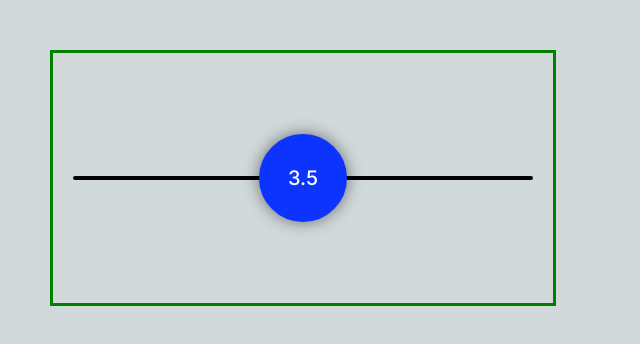
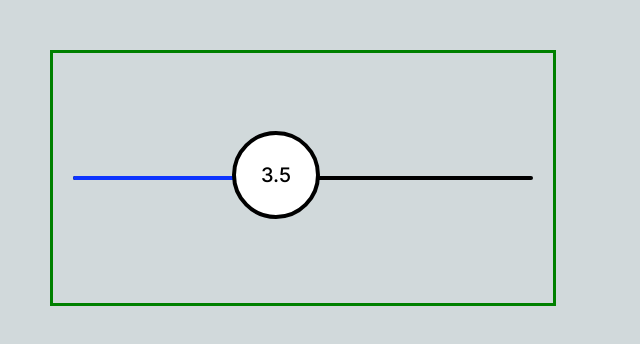
Before and after one commit to HsuMonA/slider-project, a React (Create React App) app: page / in a window 1280 px wide. Shown: the top 344 px of the page, without its empty margins (0-640 px from the left). Built offline with nearby package versions, Linux system fonts and the light colour scheme.

Commit message:
add and change elements for the style

```diff
--- a/src/slider/Slider.css
+++ b/src/slider/Slider.css
@@ -13,14 +13,16 @@ body {
 }
 
 .range-base {
-  /* position: absolute; */
+  display: block;
+  position: relative;
   width: 460px;
   height: 4px;
   background: #000000;
   border-radius: 4px;
 }
 
-.range {
+.range-left {
+  display: block;
   position: absolute;
   width: 230px;
   height: 4px;
@@ -28,28 +30,34 @@ body {
   border-radius: 4px;
 }
 
-.ellipse {
+.active-ellipse {
+  display: block;
+  left: calc(35% - 5px);
   box-sizing: border-box;
-  position: absolute;
+  position: relative;
   width: 88px;
   height: 88px;
   background: #0d34ff;
   border: 4px solid #0d34ff;
   box-shadow: 0px 0px 16px rgba(0, 0, 0, 0.5);
   border-radius: 50%;
+  top: -45px;
 }
 
 .default-ellipse {
+  display: block;
+  left: calc(35% - 2px);
   box-sizing: border-box;
-  position: absolute;
+  position: relative;
   width: 88px;
   height: 88px;
   background: #ffffff;
   border: 4px solid #000000;
   border-radius: 50%;
+  top: -45px;
 }
 
-.text {
+.active-text {
   position: absolute;
   width: 88px;
   height: 24px;
@@ -60,6 +68,9 @@ body {
   line-height: 24px;
   text-align: center;
   color: #ffffff;
+  top: 50%;
+  left: 50%;
+  transform: translate(-50%, -50%);
 }
 
 .default-text {
@@ -73,4 +84,7 @@ body {
   line-height: 24px;
   text-align: center;
   color: #000000;
+  top: 50%;
+  left: 50%;
+  transform: translate(-50%, -50%);
 }
--- a/src/slider/Slider.js
+++ b/src/slider/Slider.js
@@ -1,4 +1,5 @@
 import React from "react";
+
 import "./Slider.css";
 
 
@@ -6,9 +7,12 @@ function Slider() {
 
   return (
     <div className="style-container">
-      <div className="ellipse"></div>
-      <div className="text">3.5</div>
-      <div className="range-base"></div>
+      <div className="range-base">
+        <div className="range-left"></div>
+        <div className="default-ellipse">
+          <div className="default-text">3.5</div>
+        </div>
+      </div>
     </div>
   );
 }
```
